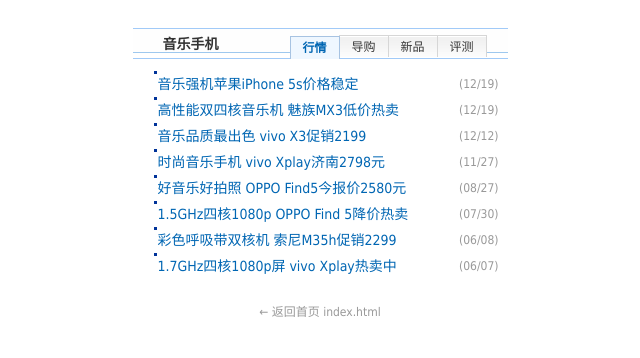
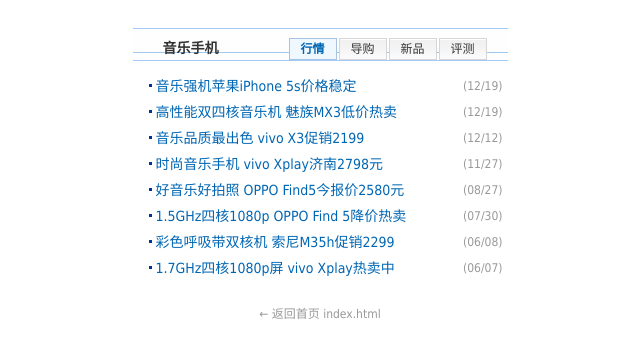
Before and after one commit to zhishui97/fanbo, a plain HTML site: page 24002120314 樊博/8.html in a window 1280 px wide. Shown: the whole page, without its empty margins (320-960 px from the left). Drawn offline with Linux system fonts and the light colour scheme.

Commit message:
提交课堂实践：8.html 修正项目符号垂直对齐与选项卡细节（间距、表头高度、日期位置）

```diff
--- a/24002120314 樊博/8.html
+++ b/24002120314 樊博/8.html
@@ -21,27 +21,29 @@ body{margin:0;background:#fff;color:#333;font:14px/1.5 Tahoma,Arial,"宋体",Sim
 .fb_music{width:375px;max-width:100%;margin:28px auto 0;background:#fff}
 
 /* 表头：左侧标题 + 右侧选项卡，底色使用参考素材 bg20.gif（24px 白色竖条平铺） */
-.fb_music_head{display:flex;align-items:flex-end;justify-content:space-between;height:31px;padding-right:21px;border-top:1px solid #A1CAF8;border-bottom:1px solid #A1CAF8;background:url(img/bg20.gif) repeat-x 0 0}
-.fb_music_title{margin:0 0 7px 30px;color:#333;font-size:14px;font-weight:700;line-height:1}
+.fb_music_head{display:flex;align-items:flex-end;justify-content:space-between;height:33px;padding-right:21px;border-top:1px solid #A1CAF8;border-bottom:1px solid #A1CAF8;background:url(img/bg20.gif) repeat-x 0 0}
+.fb_music_title{margin:0 0 5px 30px;color:#333;font-size:14px;font-weight:700;line-height:1}
 
-/* 选项卡组：四个 50×22 的按钮，彼此用 1px 边框分隔 */
-.fb_tab_head{display:flex}
-.fb_tab_item{width:50px;height:22px;margin-left:-1px;padding:0;border:1px solid #D6D6D6;border-bottom:0;background:url(img/bg21.gif) repeat-x 0 0;color:#333;font:12px/20px "宋体",SimSun;text-align:center;cursor:pointer}
-.fb_tab_item:first-child{margin-left:0}
-/* 选中态：浅蓝底色（bg22.gif）+ 蓝色边框 + 蓝色加粗文字，并向下压 1px 与分隔线贴合 */
-.fb_tab_item.fb_active{position:relative;top:1px;height:23px;border-color:#A7C3E2;background:url(img/bg22.gif) repeat-x 0 0;color:#0066B3;font-weight:700;line-height:21px}
+/* 选项卡组：参考图中四个按钮各自独立成框，宽 48px、间距 2px（合计 198px 与图一致） */
+.fb_tab_head{display:flex;gap:2px}
+.fb_tab_item{display:flex;align-items:center;justify-content:center;width:48px;height:22px;padding:0;border:1px solid #D6D6D6;background:url(img/bg21.gif) repeat-x 0 0;color:#333;font:12px/1 "宋体",SimSun;cursor:pointer}
+/* 选中态：浅蓝底色（bg22.gif）+ 蓝色边框 + 蓝色加粗文字 */
+.fb_tab_item.fb_active{border-color:#A7C3E2;background:url(img/bg22.gif) repeat-x 0 0;color:#0066B3;font-weight:700}
 
 /* 内容面板：默认隐藏，只有带 fb_active 的显示（由 js/fb_tab.js 切换该类） */
 .fb_tab_panel{display:none}
 .fb_tab_panel.fb_active{display:block}
 
-/* 新闻列表：无项目符号，行高 26px，蓝色小方块使用素材 dot.gif 的第 2 枚（纵向偏移 -58px） */
+/* 新闻列表：无项目符号，行高 26px，字号 14px（与参考图文字像素高度一致） */
 .fb_news_list{margin:0;padding:12px 0 8px;list-style:none}
-.fb_news_item{position:relative;padding:0 58px 0 25px;line-height:26px;font-size:14px;background:url(img/dot.gif) no-repeat 16px -58px}
+.fb_news_item{position:relative;padding:0 58px 0 23px;line-height:26px;font-size:14px}
+/* 项目符号：素材 dot.gif 的圆点位于精灵图 x=5~7、y=58~60，故背景偏移 -5px -58px；
+   用 top:50% + 负外边距把 3px 方块垂直居中到文字行（文字 14px 时正好与参考图圆点位置一致） */
+.fb_news_item::before{content:"";position:absolute;left:16px;top:50%;width:3px;height:3px;margin-top:-2px;background:url(img/dot.gif) no-repeat -5px -58px}
 .fb_news_link{color:#0066B3;text-decoration:none}
 /* 悬停：文字转红并加下划线，与参考图第 3 张一致 */
 .fb_news_link:hover{color:#CC0000;text-decoration:underline}
-.fb_news_date{position:absolute;top:0;right:9px;color:#999;font:12px/26px Tahoma,Arial,sans-serif}
+.fb_news_date{position:absolute;top:0;right:5px;color:#999;font:12px/26px Tahoma,Arial,sans-serif}
 
 /* 返回首页入口：按课程规则必备，样式保持低调不干扰还原效果 */
 .fb_back_home{display:block;width:375px;margin:16px auto 40px;color:#999;font-size:12px;text-align:center;text-decoration:none}
```
